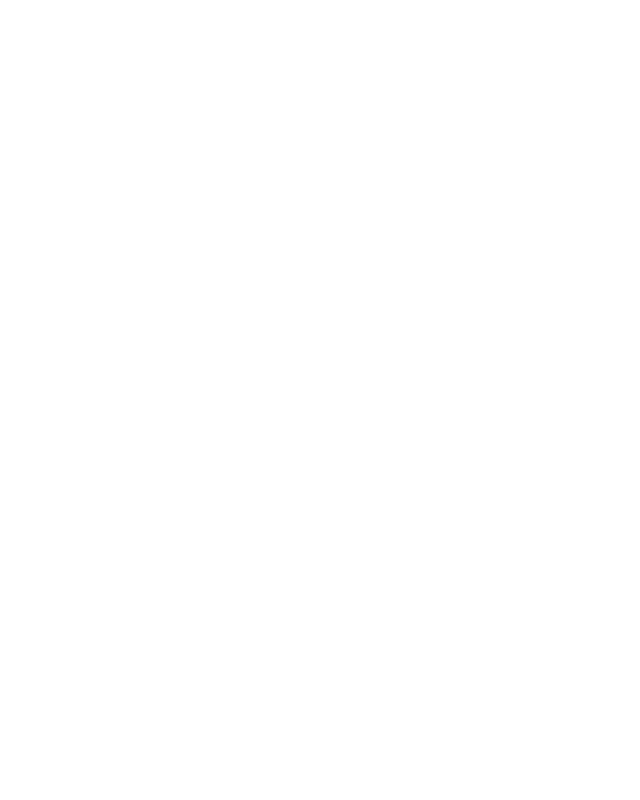
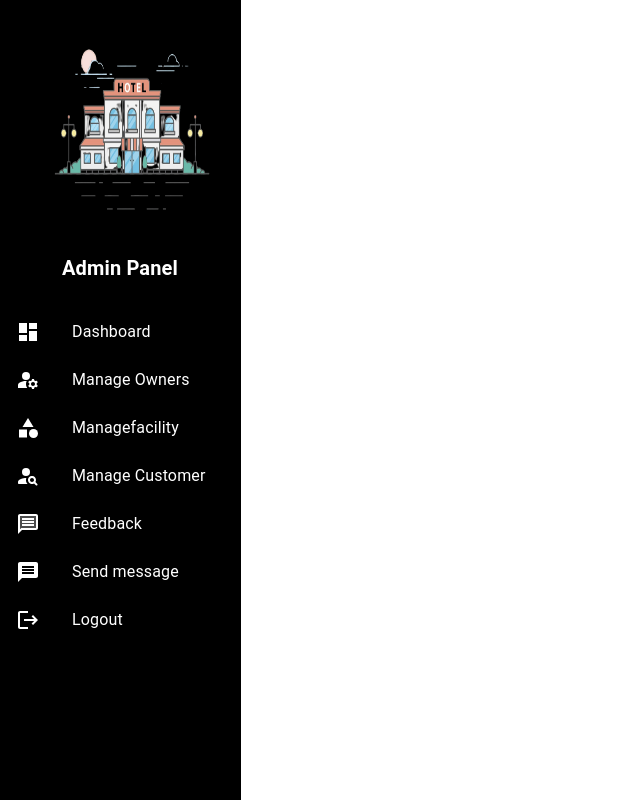
Before and after one commit to Chohankoti/Responsive_Sidebar_Tailwind-css, a React (Create React App) app: page /demosidebar in a window 1280 px wide. Before the commit this address had no page. Shown: the whole page, without its empty margins (0-640 px from the left). Built offline with nearby package versions, Linux system fonts and the light colour scheme.

Commit message:
trying to outlet

```diff
--- a/package.json
+++ b/package.json
@@ -3,6 +3,11 @@
   "version": "0.1.0",
   "private": true,
   "dependencies": {
+    "@emotion/react": "^11.11.3",
+    "@emotion/styled": "^11.11.0",
+    "@mui/icons-material": "^5.15.5",
+    "@mui/material": "^5.15.5",
+    "@mui/styled-engine": "^5.15.5",
     "@testing-library/jest-dom": "^5.17.0",
     "@testing-library/react": "^13.4.0",
     "@testing-library/user-event": "^13.5.0",
--- a/src/App.js
+++ b/src/App.js
@@ -6,6 +6,7 @@
 import Home from './components/Home';
 import About from './components/About';
 import Contack from './components/Contack';
+import DemoSideBar from './components/DemoSideBar';
 
 function App() {
   return (
@@ -13,6 +14,7 @@
     <BrowserRouter>
       <Routes>
         <Route path='/' element={<Skeleton />} />
+        <Route path='/demosidebar' element={<DemoSideBar />} />
         <Route path="/dashboard" element={<Dashboard />} />
         <Route path="/about" element={<About />} />
         <Route path="/home" element={<Home />} />
--- a/src/Sidebar.jsx
+++ b/src/Sidebar.jsx
@@ -4,13 +4,10 @@
 
 function Sidebar({ onSidebarClick }) {
     return (
-        <>
+
         <div>
-            <div className="pt-0 pr-0 pb-0 pl-0 mt-0 mr-0 mb-0"></div>
-            <div className="bg-white"></div>
             <div className="bg-white">
                 <div className="flex-col flex">
-                    <div className="w-full border-b-2 border-gray-200"></div>
                     <div className="flex bg-gray-100 overflow-x-hidden">
                         <div className="bg-white lg:flex md:w-64 md:flex-col hidden">
                             <div className="flex-col pt-5 flex overflow-y-auto">
@@ -95,10 +92,8 @@
                 </div>
             </div>
         </div>
-        <div>
-            <Outlet/>
-        </div>
-        </>
+
+
 
     );
 }
--- /dev/null
+++ b/src/components/DemoSideBar.jsx
@@ -0,0 +1,192 @@
+import React, { useState, useEffect } from 'react';
+import logo from './ohlogo.png';
+import { Link, useLocation, Outlet } from 'react-router-dom';
+import { useNavigate } from 'react-router-dom';
+import {
+    Drawer,
+    List,
+    ListItem,
+    ListItemIcon,
+    ListItemText,
+    Hidden,
+    IconButton,
+    Typography,
+    Box,
+} from '@mui/material';
+import MenuIcon from '@mui/icons-material/Menu';
+import { styled } from '@mui/material/styles';
+import DashboardIcon from '@mui/icons-material/Dashboard';
+import ManageAccountsIcon from '@mui/icons-material/ManageAccounts';
+import ApartmentIcon from '@mui/icons-material/Apartment';
+import CategoryIcon from '@mui/icons-material/Category';
+import PersonSearchRoundedIcon from '@mui/icons-material/PersonSearchRounded';
+import MessageTwoToneIcon from '@mui/icons-material/MessageTwoTone';
+import { Message } from '@mui/icons-material';
+import { Logout } from '@mui/icons-material';
+
+const drawerWidth = 240;
+
+const Sidebar = styled(Drawer)(({ theme }) => ({
+    width: drawerWidth,
+    flexShrink: 0,
+    whiteSpace: 'nowrap',
+    boxSizing: 'border-box',
+    '& .MuiDrawer-paper': {
+        width: drawerWidth,
+        backgroundColor: 'black',
+        color: 'white',
+    },
+}));
+
+const SidebarItem = styled(ListItem)(({ theme }) => ({
+    '&:hover': {
+        backgroundColor: 'white',
+    },
+    '&:hover .MuiListItemText-primary': {
+        color: 'black',
+    },
+}));
+
+const iconStyle = {
+    color: 'white', // Set the icon color to white
+};
+
+const logoStyle = {
+    width: '200px',
+    height: '200px',
+    backgroundSize: 'cover',
+};
+
+
+const DemoSideBar = () => {
+    const usenavigate = useNavigate();
+    let username;
+
+
+    const [open, setOpen] = useState(false);
+    const location = useLocation();
+
+    const toggleSidebar = () => {
+        setOpen(!open);
+    };
+
+    return (
+        <div>
+            <Hidden mdUp>
+                <IconButton onClick={toggleSidebar}>
+                    <MenuIcon />
+                </IconButton>
+            </Hidden>
+            <Sidebar
+                variant="temporary"
+                open={open}
+                onClose={toggleSidebar}
+                ModalProps={{
+                    keepMounted: true,
+                }}
+            >
+                <List>
+                    {[
+                        { to: 'dashboard', text: 'Dashboard', icon: <DashboardIcon style={iconStyle} /> },
+                        { to: 'managehotel', text: 'Manage Owners', icon: <ManageAccountsIcon style={iconStyle} /> },
+                        { to: 'addfacility', text: 'Managefacility', icon: <CategoryIcon style={iconStyle} /> },
+                        { to: 'managecustomer', text: 'Manage Customer', icon: <PersonSearchRoundedIcon style={iconStyle} /> },
+                        { to: 'feedback', text: 'Feedback', icon: <MessageTwoToneIcon style={iconStyle} /> },
+                        { to: 'sendmessage', text: 'Send message', icon: <Message style={iconStyle} /> },
+                        { to: 'login', text: 'Logout', icon: <Logout style={iconStyle} /> },
+                    ].map((link, index) => (
+                        <div className="bg-white">
+                            <div className="flex-col flex">
+                                <div className="flex bg-gray-100 overflow-x-hidden">
+                                    <div className="bg-white lg:flex md:w-64 md:flex-col hidden">
+                                        <div className="flex-col pt-5 flex overflow-y-auto">
+                                            <div className="h-full flex-col justify-between px-4 flex">
+                                                <div className="space-y-4">
+                                                    <div className="bg-top bg-cover space-y-1">
+                                                        <SidebarItem className="font-medium text-sm items-center rounded-lg text-gray-900 px-4 py-2.5 flex transition-all duration-200 hover:bg-gray-200 group cursor-pointer"
+                                                            key={index}
+                                                            button
+                                                            component={Link}
+                                                            to={link.to}
+                                                            selected={location.pathname === link.to}
+                                                            style={{ textAlign: link.alignRight ? 'right' : 'left' }}
+                                                        >
+                                                            <ListItemIcon>{link.icon}</ListItemIcon>
+                                                            <ListItemText primary={link.text} />
+                                                        </SidebarItem>
+
+                                                    </div>
+                                                </div>
+                                            </div>
+                                        </div>
+                                    </div>
+                                </div>
+                            </div>
+                        </div>
+
+
+
+                    ))}
+                </List>
+            </Sidebar>
+            <Hidden smDown>
+                <Sidebar variant="permanent" open>
+                    <Box p={2}>
+                        <Box p={2}>
+                            <img src={logo} alt="Hotel Logo" style={logoStyle} />
+                        </Box>
+                        <Typography variant="h6" style={{ color: 'white', fontWeight: 'bold', textAlign: 'center' }}>
+                            Admin Panel
+                        </Typography>
+                    </Box>
+                    <List>
+                        {[
+                            { to: '/dashboard', text: 'Dashboard', icon: <DashboardIcon style={iconStyle} /> },
+                            { to: '/managehotel', text: 'Manage Owners', icon: <ManageAccountsIcon style={iconStyle} /> },
+                            { to: '/addfacility', text: 'Managefacility', icon: <CategoryIcon style={iconStyle} /> },
+                            { to: '/managecustomer', text: 'Manage Customer', icon: <PersonSearchRoundedIcon style={iconStyle} /> },
+                            { to: '/feedback', text: 'Feedback', icon: <MessageTwoToneIcon style={iconStyle} /> },
+                            { to: '/sendmessage', text: 'Send message', icon: <Message style={iconStyle} /> },
+                            { to: '/login', text: 'Logout', icon: <Logout style={iconStyle} /> },
+                        ].map((link, index) => (
+                            <div className="bg-white">
+                            <div className="flex-col flex">
+                                <div className="flex bg-gray-100 overflow-x-hidden">
+                                    <div className="bg-white lg:flex md:w-64 md:flex-col hidden">
+                                        <div className="flex-col pt-5 flex overflow-y-auto">
+                                            <div className="h-full flex-col justify-between px-4 flex">
+                                                <div className="space-y-4">
+                                                    <div className="bg-top bg-cover space-y-1">
+                                                        <SidebarItem className="font-medium text-sm items-center rounded-lg text-gray-900 px-4 py-2.5 flex transition-all duration-200 hover:bg-gray-200 group cursor-pointer"
+                                                            key={index}
+                                                            button
+                                                            component={Link}
+                                                            to={link.to}
+                                                            selected={location.pathname === link.to}
+                                                            style={{ textAlign: link.alignRight ? 'right' : 'left' }}
+                                                        >
+                                                            <ListItemIcon>{link.icon}</ListItemIcon>
+                                                            <ListItemText primary={link.text} />
+                                                        </SidebarItem>
+
+                                                    </div>
+                                                </div>
+                                            </div>
+                                        </div>
+                                    </div>
+                                </div>
+                            </div>
+                        </div>
+
+                        ))}
+                    </List>
+                </Sidebar>
+            </Hidden>
+            <div>
+                <Outlet />
+            </div>
+        </div>
+    );
+};
+
+export default DemoSideBar;
```
Also changed, not shown: src/components/ohlogo.png (added), 1 other file (tests, documents, lock files or other folders).
